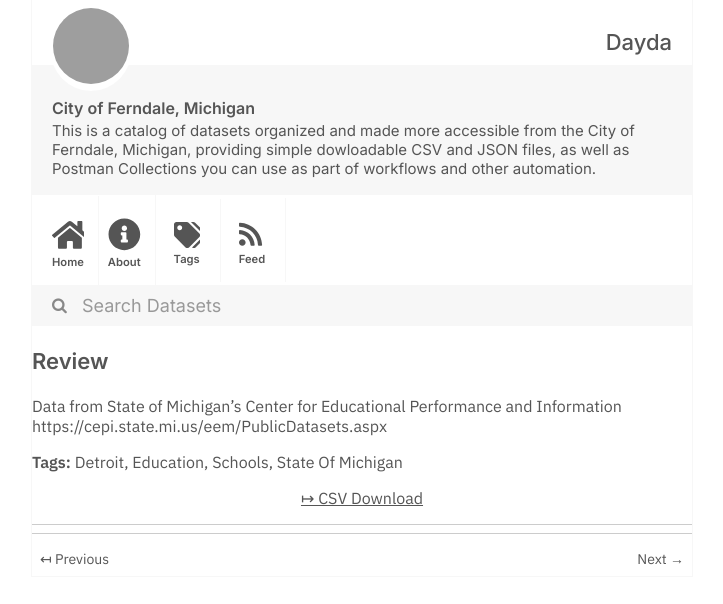
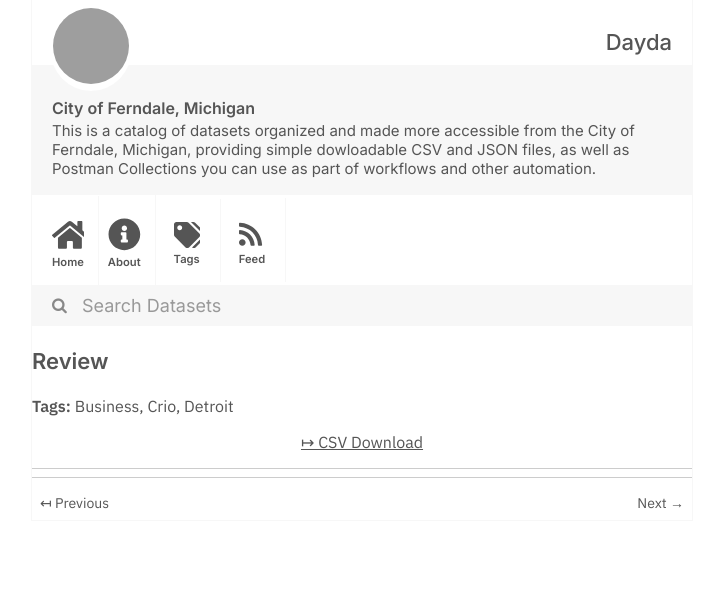
Before and after one commit to dayda-entities/city-of-ferndale-michigan, a Jekyll site: the page built from _posts/2020-11-12-review.md, in a window 1280 px wide, cut to the strip 0-604 px from the top of the page. Shown: the whole strip, without its empty margins (278-1001 px from the left). Built offline with Jekyll 4.4.1, drawn with Linux system fonts in a browser that asks for light colours; grey boxes are pictures that could not be loaded.

Commit message:
Publish Data

```diff
--- a/_posts/2020-11-12-review.md
+++ b/_posts/2020-11-12-review.md
@@ -1,20 +1,19 @@
 ---
 title: Review
-created: '2020-11-12T12:29:05.332115'
-modified: '2020-11-12T12:29:05.332122'
+created: '2020-11-12T12:30:27.538455'
+modified: '2020-11-12T12:30:27.538465'
 state: active
 type: dataset
 tags:
+  - Business
+  - Crio
   - Detroit
-  - Education
-  - Schools
-  - State Of Michigan
 groups:
   - Local Government
 csv_url: >-
-  https://data.ferndalemi.gov/datasets/b308d05e82614ab4979690e04c90294b_1.csv?outSR=%7B%22latestWkid%22%3A3857%2C%22wkid%22%3A102100%7D
+  https://data.ferndalemi.gov/datasets/9f6b399045dd4f5991835a65a1b20b7f_1.csv?outSR=%7B%22latestWkid%22%3A3857%2C%22wkid%22%3A102100%7D
 json_url: ''
 layout: post
 
 ---
-Data from State of Michigan's Center for Educational Performance and Information https://cepi.state.mi.us/eem/PublicDatasets.aspx
+{{default.description}}
```
